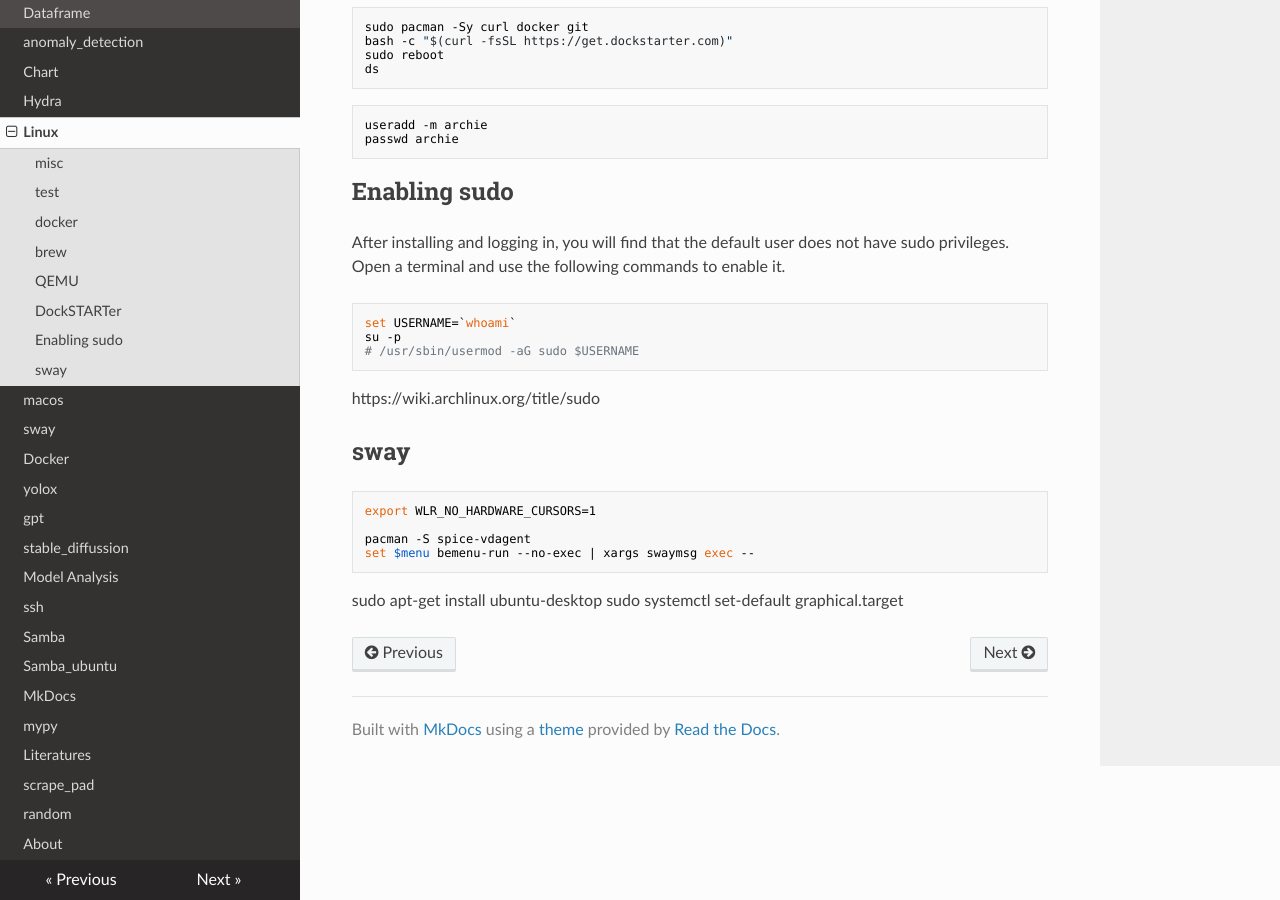
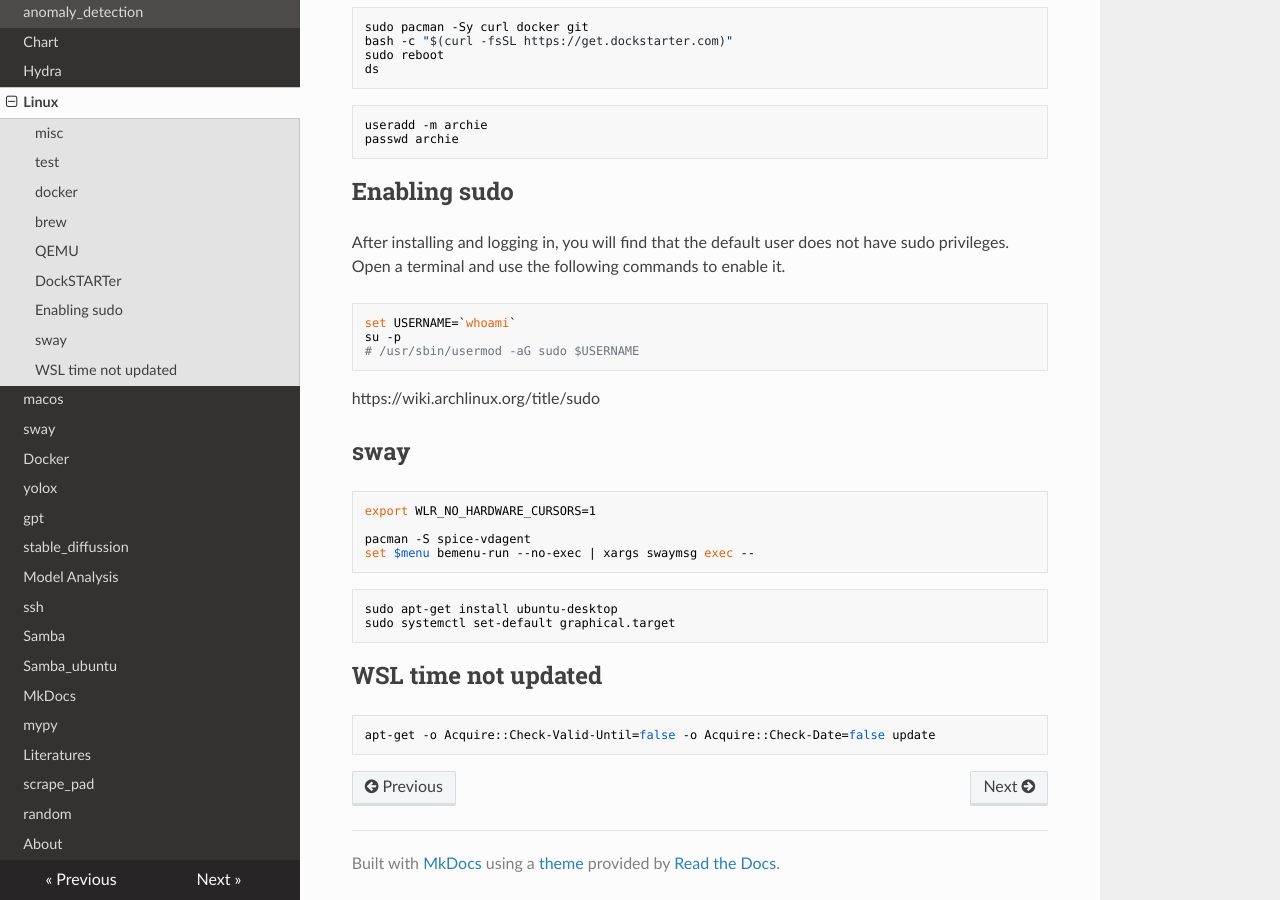
Before and after one commit to furyhawk/124c41, an MkDocs documentation site: the page built from docs/linux.md, in a window 1280 px wide and 900 px high, scrolled down 829 px. Built offline with MkDocs 1.6.1, drawn with Linux system fonts in a browser that asks for light colours; nearby versions of some CDN libraries.

Commit message:
feat: wsl time issue

````diff
--- a/docs/linux.md
+++ b/docs/linux.md
@@ -60,5 +60,12 @@ set $menu bemenu-run --no-exec | xargs swaymsg exec --
 ```
 
 
+```sh
 sudo apt-get install ubuntu-desktop
 sudo systemctl set-default graphical.target
+```
+
+## WSL time not updated
+```sh
+apt-get -o Acquire::Check-Valid-Until=false -o Acquire::Check-Date=false update
+```
````
